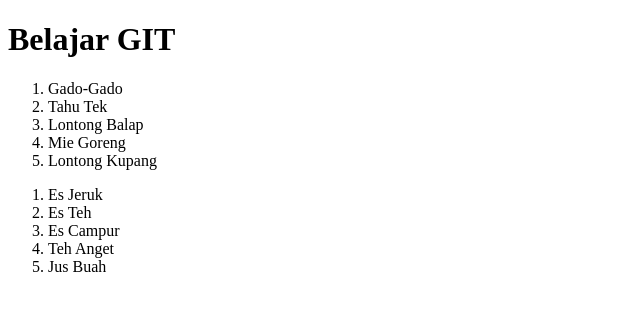
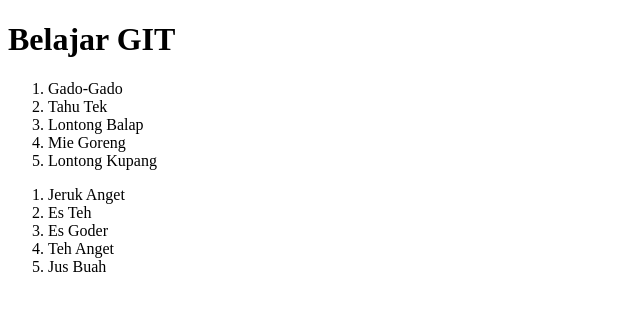
Before and after one commit to Habiburrohman25/Belajar-GIT, a plain HTML site: page index.html in a window 1280 px wide. Shown: the full height of the page, 0-640 px from the left. Drawn offline with Linux system fonts and the light colour scheme.

Commit message:
Rubah Minuman Favorit

```diff
--- a/index.html
+++ b/index.html
@@ -16,9 +16,9 @@
         <li>Lontong Kupang</li>
     </ol>
     <ol>
-        <li>Es Jeruk</li>
+        <li>Jeruk Anget</li>
         <li>Es Teh</li>
-        <li>Es Campur</li>
+        <li>Es Goder</li>
         <li>Teh Anget</li>
         <li>Jus Buah</li>
     </ol>
```
